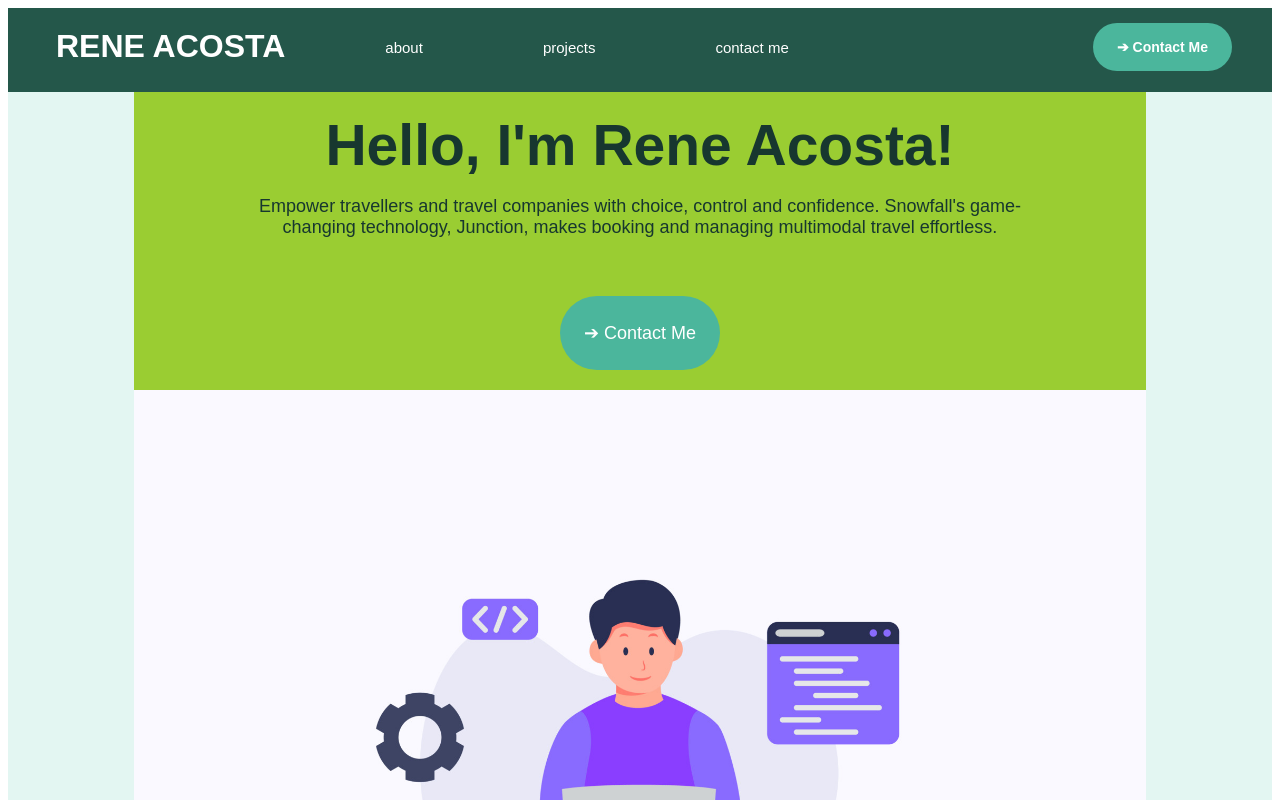
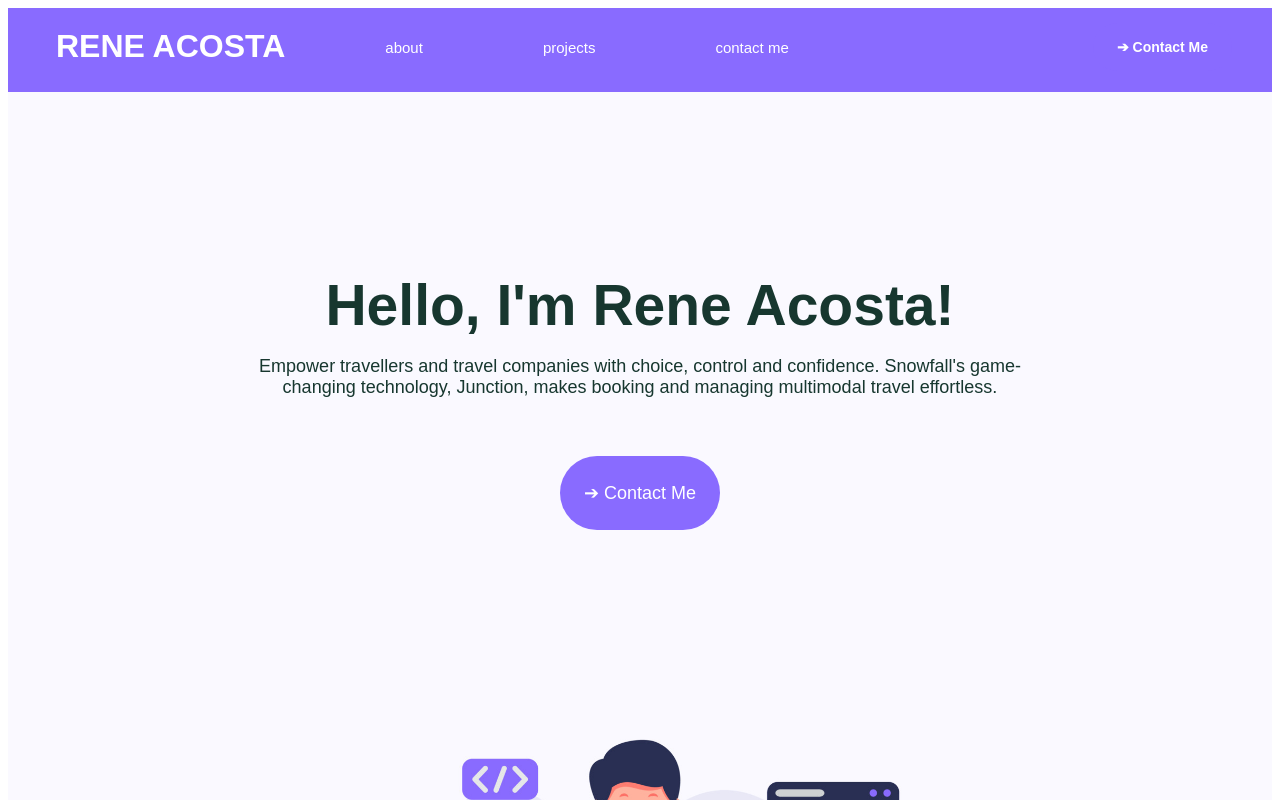
Before and after one commit to racosta323/rene-acosta-portfolio, a React (Create React App) app: page / in a window 1280 px wide. Shown: the top 800 px of the page. Built offline with nearby package versions, Linux system fonts and the light colour scheme.

Commit message:
updates color styling throughout page

```diff
--- a/src/App.css
+++ b/src/App.css
@@ -1,21 +1,3 @@
-.row {
-  display: flex;
-  /* align-items: center;
-  justify-content: center; */
-}
-
-.main {
-  /* font-size: calc(10px + 2vmin);
-  color: white; */
-  padding-top: 25px;
-}
-
-.column {
- padding: 10px;
- width: 350px;
- height: 350px;
-}
-
 .reneimg {
   border-radius: 50%;
   /* height: 350px; */
@@ -30,61 +12,12 @@
   width: 100%;
 }
 
-/* .App-logo {
-  height: 40vmin;
-  pointer-events:none;
-} */
-
-/* @media (prefers-reduced-motion: no-preference) {
-  .App-logo {
-    animation: App-logo-spin infinite 20s linear;
-  }
-} */
-
 #root {
-  background-color: rgb(227, 246, 242);
-  min-height: 100vh;
+  background-color: #faf9ff;
 }
 
 .App-link {
   color: #61dafb;
-}
-
-/* @keyframes App-logo-spin {
-  from {
-    transform: rotate(0deg);
-  }
-  to {
-    transform: rotate(360deg);
-  }
-} */
-
-/* .name {
-  font-family: "Inter", sans-serif;
-  font-optical-sizing: auto;
-  font-style:normal;
-  font-variation-settings:
-    "slnt" 0;
-  margin-top: 50px;
-  margin-bottom: 0px;
-  font-size: 75px;
-  color: whitesmoke;
-}
-
-.sub {
-  font-family: "Inter", sans-serif;
-  font-optical-sizing: auto;
-  font-style:normal;
-  font-variation-settings:
-    "slnt" 0;
-    color: #48DB60;
-  margin: auto;
-} */
-
-.line {
-  background-image: linear-gradient(to right, red, yellow);
-  height: 10px;
-  width: auto;
 }
 
 ul {
@@ -104,15 +37,6 @@ li a {
   text-decoration: none;
 }
 
-/* a, p {
-  display: block;
-  padding: 8px;
-  background-color: #1E1E1E;
-  color: white;
-  font: weight 500px;
-  text-decoration: none;
-} */
-
 li a:hover {
   font-weight: 900;
 }
@@ -121,7 +45,7 @@ li a:hover {
   display: flex;
   justify-content: space-between;
   padding: 15px 0px 20px 0px;
-  background-color: #24574A;
+  background-color: #896bff;
 }
 
 #nav-container h1{
@@ -165,6 +89,18 @@ li a:hover {
   margin-top: 10px;
 } */
 
+section {
+    background-color: #faf9ff;
+    width: 80%;
+    margin-right:auto;
+    margin-left:auto;
+    display: flex;
+    justify-content: center;
+    flex-direction: column;
+    align-items: center;
+    padding: 20px 0px 20px 0px;
+}
+
 section.about{
   display: flex;
   align-items: start;
@@ -175,6 +111,10 @@ section.about{
 section.about > div {
   margin: 100px 0px 0px 40px;
   /* padding: 0px 0px 0px 50px; */
+}
+
+section.home {
+  padding-top: 180px;
 }
 
 p {
@@ -201,14 +141,6 @@ h4 {
   margin:0;
 }
 
-/* .container {
-  justify-content: center;
-  display: flex;
-  flex-direction: column;
-  padding-left: 25%;
-  padding-right: 25%;
-} */
-
 .name-tag {
   margin-bottom: 0px;
   margin-top: 100px
@@ -216,7 +148,7 @@ h4 {
 
 
 button {
-  background-color: #4bb69c;
+  background-color: #896bff;
   font-size: 16px;
   border-radius: 100px;
   border: none;
@@ -236,20 +168,6 @@ button {
 button:hover {
   background-color: #149678;
   color: white;
-}
-
-
-
-section {
-    background-color:yellowgreen;
-    width: 80%;
-    margin-right:auto;
-    margin-left:auto;
-    display: flex;
-    justify-content: center;
-    flex-direction: column;
-    align-items: center;
-    padding: 20px 0px 20px 0px;
 }
 
 .center{
@@ -284,10 +202,6 @@ section {
 .slide {
   animation: scroll ;
 }
-
-/* #projects{
-  padding-right: 40px;
-} */
 
 #card{
   display: flex;
@@ -373,7 +287,6 @@ section {
 
 }
 
-
 #numbers h3{
   margin-bottom: 0px;
 }
--- a/src/Home.js
+++ b/src/Home.js
@@ -4,7 +4,7 @@ import Carousel from "./Carousel"
 
 function Home(){
     return(
-        <section>
+        <section className='home'>
             <h2>Hello, I'm Rene Acosta!</h2>
             <div className="center">
                 <p>Empower travellers and travel companies with choice, control and confidence. Snowfall's game-changing technology, Junction, makes booking and managing multimodal travel effortless.</p>
```
